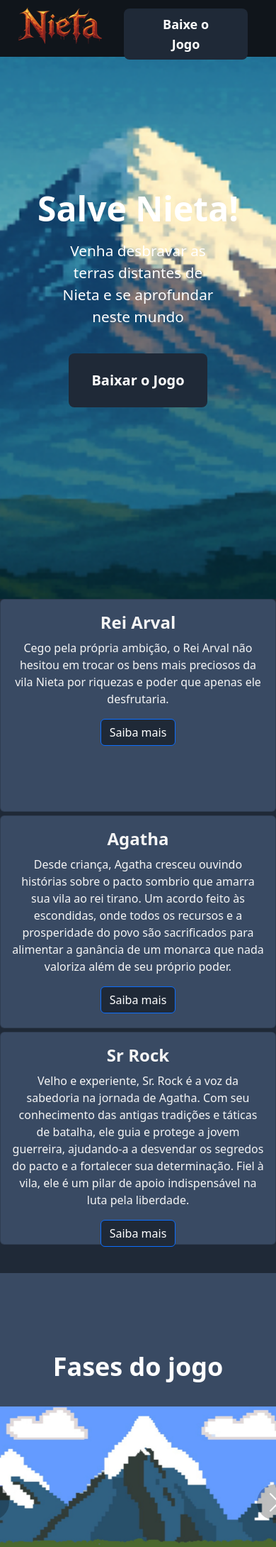
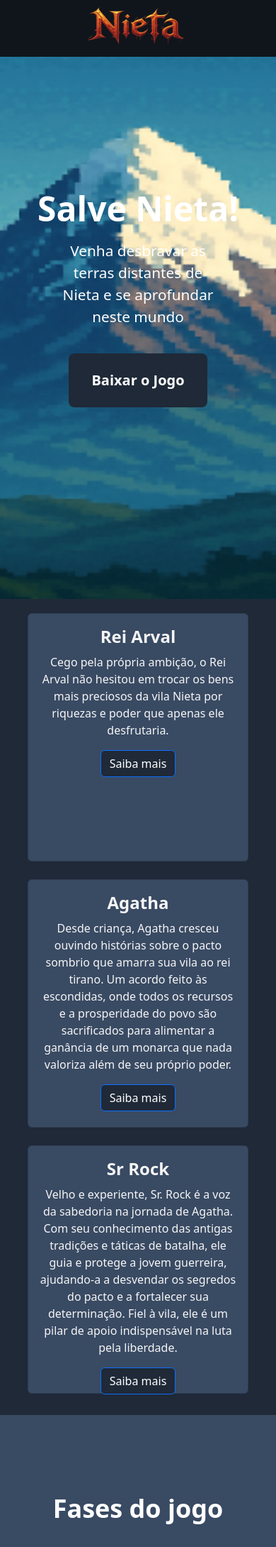
Before and after one commit to Flavio721/Nieta-Site, a PHP site: page / in a window 390 px wide; the page is wider, and only the part inside the window is pictured. Shown: the top 2180 px of that part at 71% size. Run offline with PHP 8.4, Linux system fonts and the light colour scheme; some libraries are stand-ins or nearby versions.

Commit message:
Adaptação mobile

```diff
--- a/index.html
+++ b/index.html
@@ -120,7 +120,7 @@
       </article>
       <section class="fases-game">
         <h2 class="text-4xl font-bold mb-3">Fases do jogo</h2>
-        <div class="carousel-fase duration-300">
+        <div class="carousel-fase">
           <div
             id="carouselExample"
             class="carousel slide"
--- a/style2.css
+++ b/style2.css
@@ -260,27 +260,33 @@ footer p {
     justify-content: center;
     width: 100%;
   }
+  nav a{
+    display: none;
+  }
   main {
     width: 100vw;
+  }
+  .card{
+    width: 80% !important;
+    height: 350px !important;
+    margin-top: 20px;
   }
   .baixar {
     justify-self: center;
     margin-left: 0px;
   }
-  .carousel-fase {
-    height: 100px;
-    margin-bottom: 200px;
-  }
   article {
-    height: 1000px;
+    height: 1000px !important;
   }
   .fases-game {
-    height: 600px;
+    height: 100px;
+    width: 100%;
     align-items: center;
   }
   .fases-game .carousel-fase {
     margin-right: 35px;
     margin-top: 20px;
+    width: 90%;
   }
   aside {
     background-color: #1f2937;
@@ -302,17 +308,23 @@ footer p {
   }
   footer .dev1 {
     grid-row: 1;
-    width: 450px;
+    width: 400px !important;
+    margin-left: 30px;
   }
   footer #dev {
     grid-row: 2;
+    width: 400px !important;
+    margin-left: 30px;
   }
   footer #dev4 {
     grid-row: 3;
+    width: 420px !important;
+    margin-left: 30px;
   }
   footer .dev {
     grid-row: 4;
-    width: 450px;
+    width: 420px !important;
+    margin-left: 30px;
   }
 
   footer .text-inicio {
```
